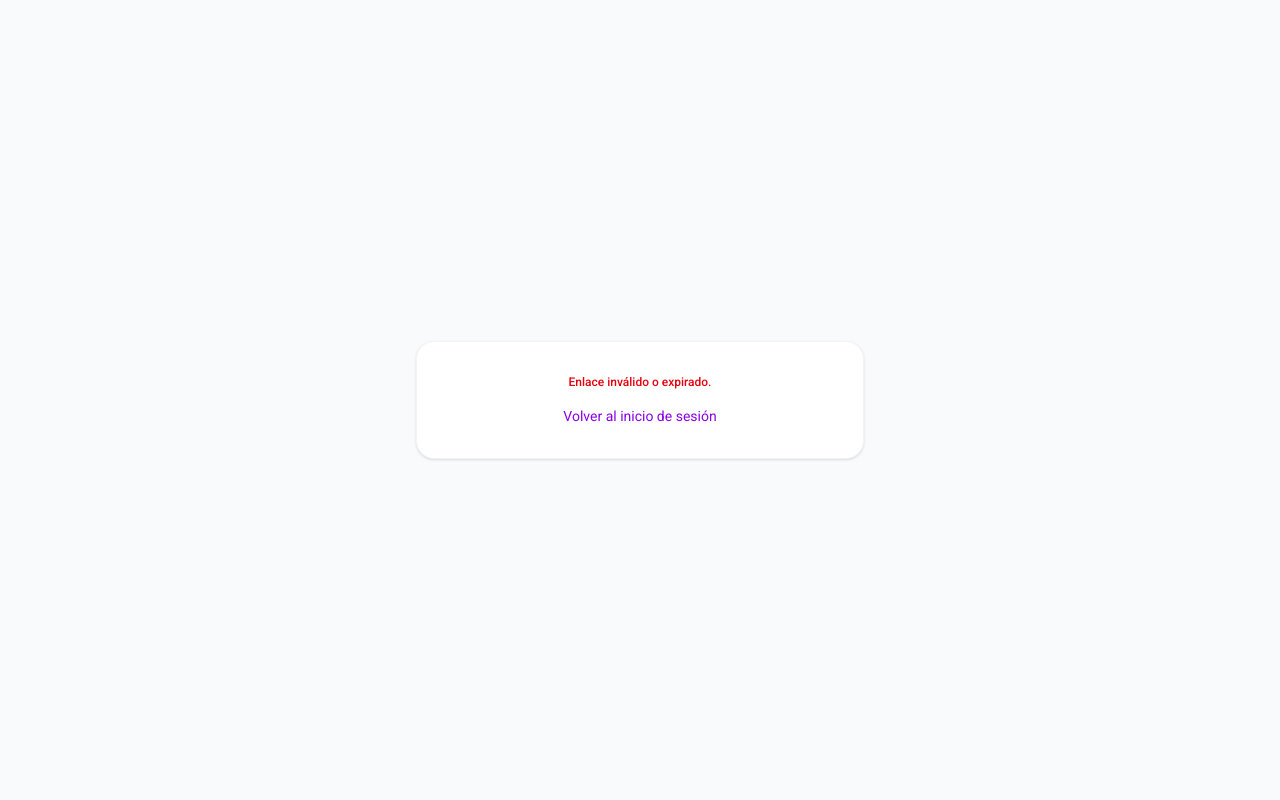
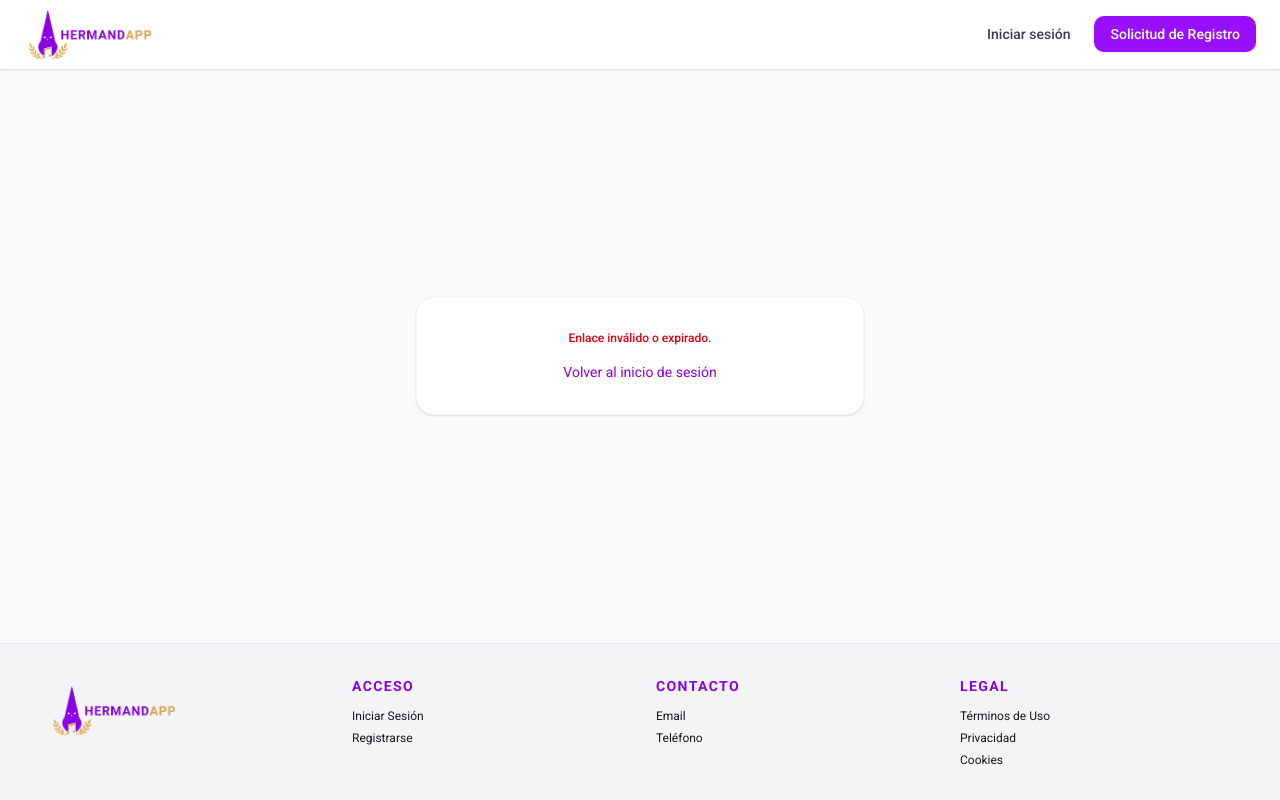
Before and after one commit to MarioMedac0005/hermandapp-front, a React (Vite) app: page /reset-password in a window 1280 px wide. Built offline with nearby package versions, Linux system fonts and the light colour scheme; no server answers.

Commit message:
feat: Add Navbar and Footer components to the ResetPassword page and adjust its layout.

```diff
--- a/src/pages/reset_password/ResetPassword.jsx
+++ b/src/pages/reset_password/ResetPassword.jsx
@@ -2,6 +2,8 @@
 import { Link, useSearchParams, useNavigate } from "react-router-dom";
 import { toast } from "react-hot-toast";
 import { API_ENDPOINTS } from "../../config/api";
+import Navbar from "../../components/Navbar";
+import Footer from "../../components/Footer";
 import {
   EyeIcon,
   EyeSlashIcon,
@@ -96,7 +98,9 @@
   // Enlace inválido (faltan parámetros)
   if (!tokenParam || !emailParam) {
     return (
-      <div className="min-h-screen bg-gray-50 flex items-center justify-center px-4 py-10">
+      <div className="min-h-screen flex flex-col bg-gray-50">
+        <Navbar />
+        <div className="flex-1 flex items-center justify-center px-4 py-10">
           <div className="w-full max-w-md bg-white rounded-2xl shadow-sm border border-gray-100 p-8 text-center space-y-4">
             <p className="text-red-600 font-medium">Enlace inválido o expirado.</p>
             <Link
@@ -107,11 +111,15 @@
             </Link>
           </div>
         </div>
+        <Footer />
+      </div>
     );
   }
 
   return (
-    <div className="min-h-screen bg-gray-50 flex items-center justify-center px-4 py-10">
+    <div className="min-h-screen flex flex-col bg-gray-50">
+      <Navbar />
+      <div className="flex-1 flex items-center justify-center px-4 py-10">
       <div className="w-full max-w-md">
 
         {/* Cabecera */}
@@ -184,5 +192,7 @@
 
       </div>
       </div>
+      <Footer />
+    </div>
   );
 }
```
Lines whose indentation alone changed are shown as unchanged.
